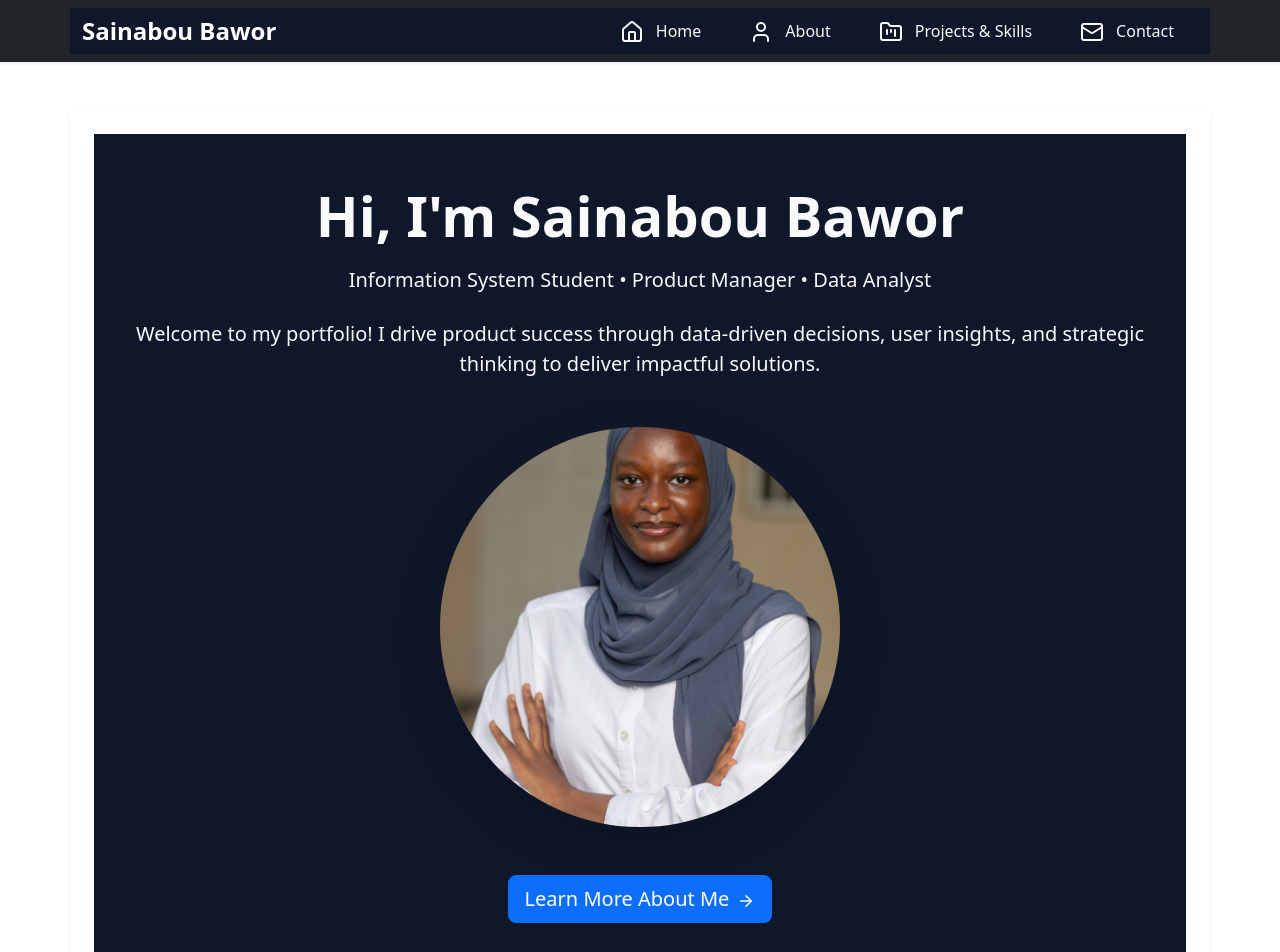
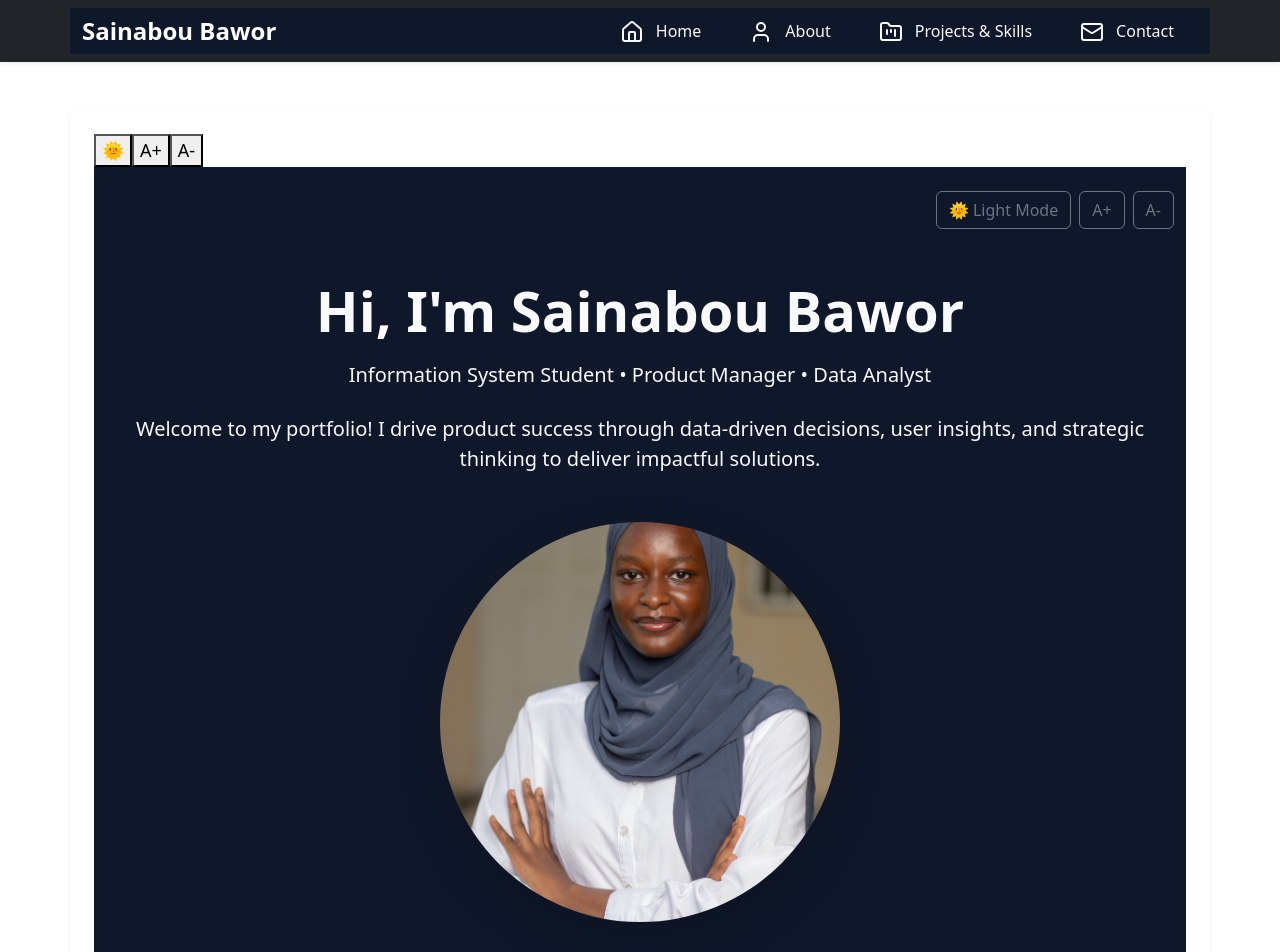
Before and after one commit to saiBawz/personal-website, a React (Create React App) app: page / in a window 1280 px wide. Shown: the top 952 px of the page. Built offline with nearby package versions, Linux system fonts and the light colour scheme.

Commit message:
Update Home.js
feat: add floating accessibility menu

```diff
--- a/src/pages/Home.js
+++ b/src/pages/Home.js
@@ -1,13 +1,21 @@
 // src/pages/Home.jsx
+import React, { useState } from 'react';
 import { Link } from 'react-router-dom';
 import { ArrowRight, CheckCircle2, Download, Briefcase, Users, ThumbsUp, Calendar, Code, Target, TrendingUp, MessageCircle } from 'lucide-react';
 
 const Home = () => {
+
+    const [isDarkMode, setIsDarkMode] = useState(true);
+  const [fontSize, setFontSize] = useState(18);
+
+  const toggleTheme = () => setIsDarkMode(!isDarkMode);
+  const increaseFont = () => setFontSize(prev => prev + 2);
+  const decreaseFont = () => setFontSize(prev => Math.max(12, prev - 2));
+  // ---------------------------
+
   const highlights = [
     { icon: <Briefcase size={32} />, title: 'Product Manager Intern', description: 'At BayKart', color: 'primary' },
-    { icon: <Code size={32} />, title: 'Full-Stack Dev', description: 'Building web solutions', color: 'info' },
-    { icon: <Target size={32} />, title: 'Data Analyst', description: 'Data-driven insights', color: 'success' },
-    { icon: <Users size={32} />, title: 'Community', description: 'Mentoring & workshops', color: 'warning' },
+    // ... rest of your highlights ...
   ];
 
   const softSkills = [
@@ -18,7 +26,23 @@ const Home = () => {
   ];
 
   return (
-    <div>
+    <div className={isDarkMode ? 'home-container' : 'home-container light-mode'}
+       style={{ fontSize: `${fontSize}px` }}>
+        {/* Floating Menu */}
+    <div className="floating-accessibility-menu">
+       <button onClick={toggleTheme} title="Toggle Theme">
+         {isDarkMode ? '🌞' : '🌙'}
+       </button>
+       <button onClick={increaseFont} title="Increase Font">A+</button>
+       <button onClick={decreaseFont} title="Decrease Font">A-</button>
+    </div>
+        <div className="container pt-4 d-flex justify-content-end gap-2">
+       <button onClick={toggleTheme} className="btn btn-outline-secondary">
+         {isDarkMode ? '🌞 Light Mode' : '🌙 Dark Mode'}
+       </button>
+       <button onClick={increaseFont} className="btn btn-outline-secondary">A+</button>
+       <button onClick={decreaseFont} className="btn btn-outline-secondary">A-</button>
+    </div>
       {/* Hero Section */}
       <div className="container py-5 text-center">
         <div>
@@ -37,7 +61,7 @@ const Home = () => {
             <img
               src={require('../assets/sai-profile-pic.JPG')}
               alt="Sainabou Bawor"
-              className="rounded-circle shadow-lg"
+              className="rounded-circle shadow-lg profile-img-custom"
               style={{ width: '400px', height: '400px', objectFit: 'cover' }}
             />
           </div>
```
